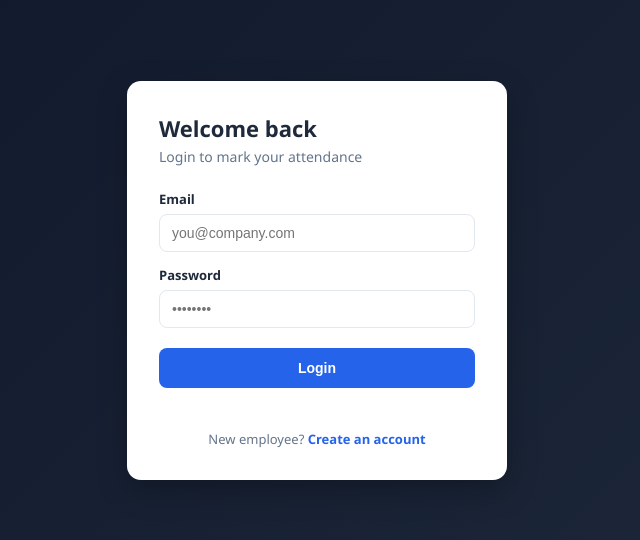
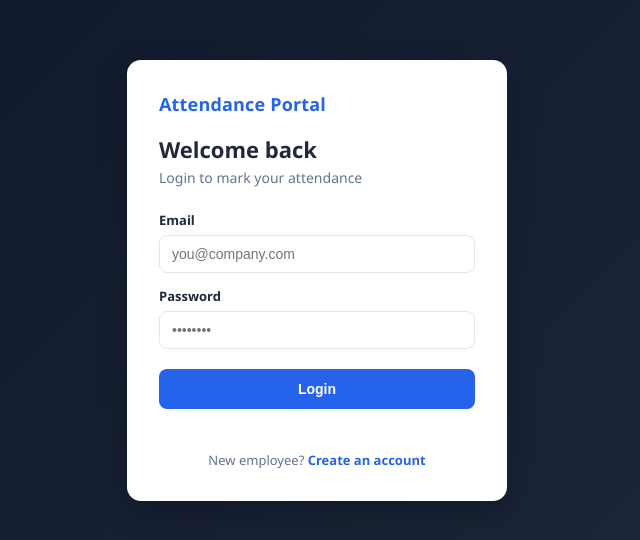
Before and after one commit to Masood584/vibe-coded-attendance-portal, a website: page public/login.html in a window 1280 px wide. Shown: the part 120-660 px from the top of the page, without its empty margins (323-963 px from the left). Drawn offline with Linux system fonts and the light colour scheme.

Commit message:
Added heading

```diff
--- a/public/login.html
+++ b/public/login.html
@@ -28,6 +28,7 @@
 <body>
   <div class="center-screen">
     <div class="card">
+      <div class="auth-brand">Attendance Portal</div>
       <h1 id="form-title">Welcome back</h1>
       <p class="sub" id="form-sub">Login to mark your attendance</p>
 
--- a/public/style.css
+++ b/public/style.css
@@ -36,6 +36,14 @@ body {
   padding: 32px;
   width: 100%;
   max-width: 380px;
+}
+
+.auth-brand {
+  margin-bottom: 18px;
+  color: var(--primary);
+  font-size: 18px;
+  font-weight: 700;
+  letter-spacing: .01em;
 }
 
 .card h1 {
```
